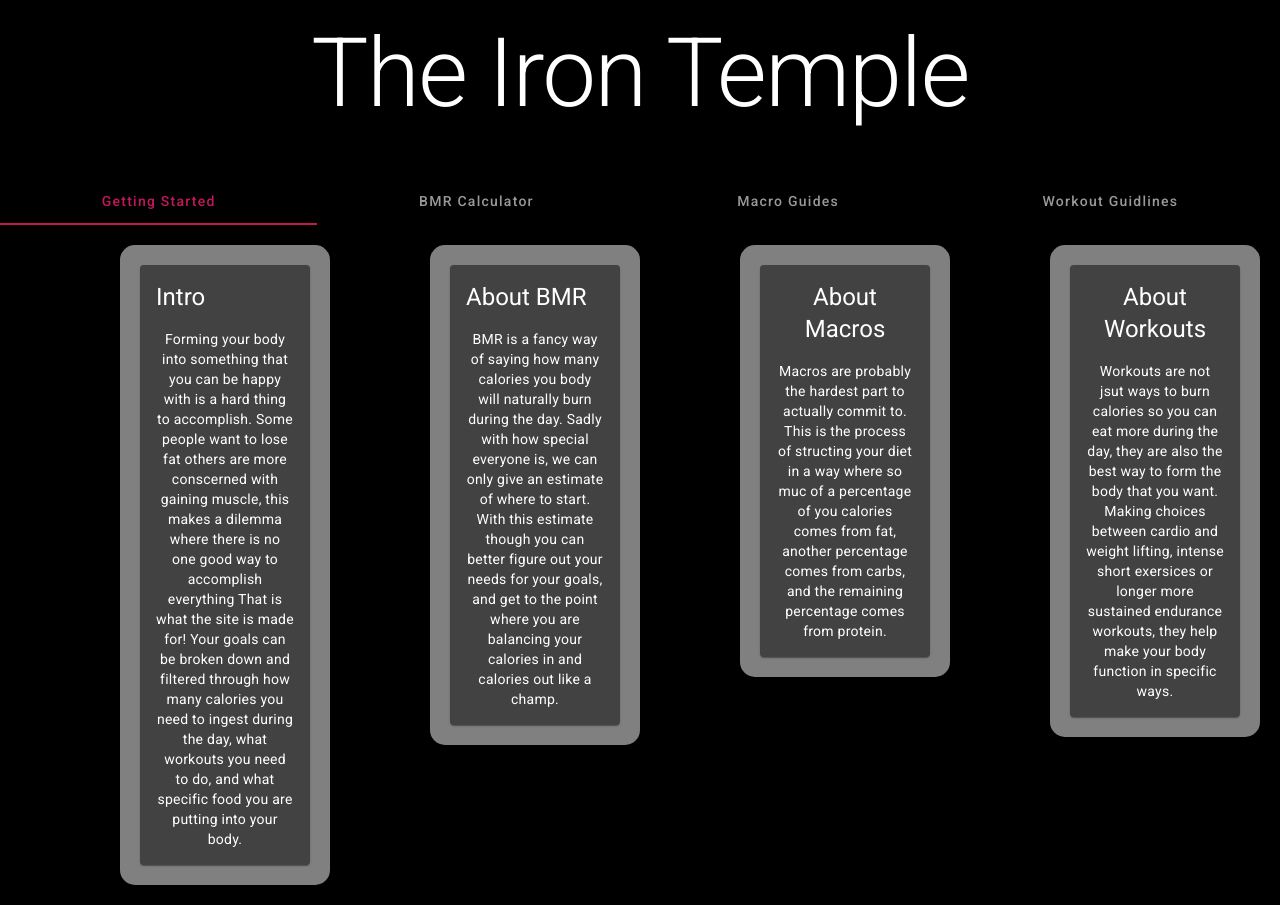
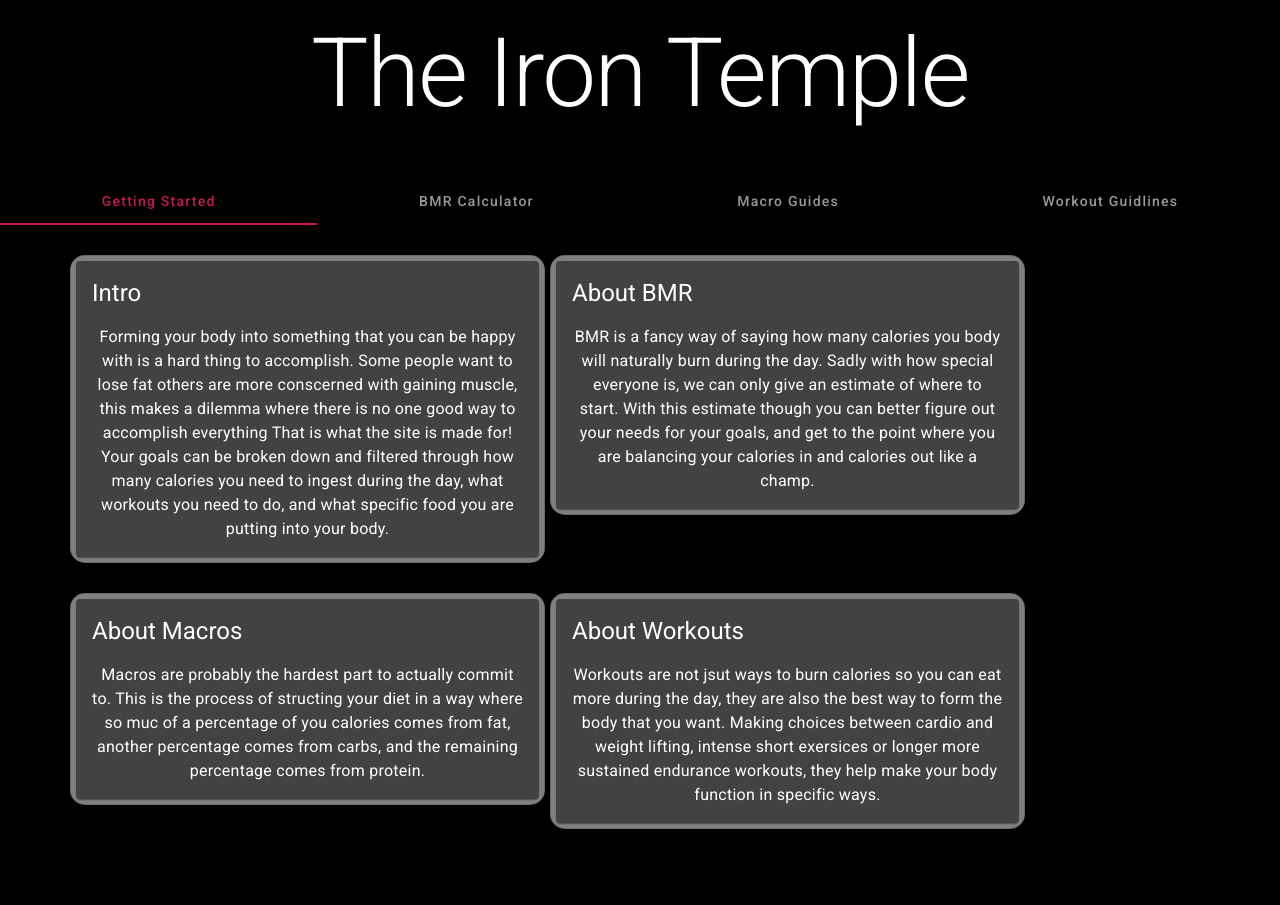
Before and after one commit to Collinblane13/project, an Angular app: page / in a window 1280 px wide. After the commit the page ends 829 px from the top, so only its background shows below. Built offline with nearby package versions, Linux system fonts and the light colour scheme.

Commit message:
Update for laptop

```diff
--- a/angular.json
+++ b/angular.json
@@ -35,6 +35,7 @@
               "src/assets"
             ],
             "styles": [
+              "node_modules/bootstrap/dist/css/bootstrap.min.css",
               "@angular/material/prebuilt-themes/pink-bluegrey.css",
               "src/styles.css"
             ],
--- a/package.json
+++ b/package.json
@@ -20,6 +20,9 @@
     "@angular/platform-browser": "^17.2.0",
     "@angular/platform-browser-dynamic": "^17.2.0",
     "@angular/router": "^17.2.0",
+    "@ng-bootstrap/ng-bootstrap": "^16.0.0",
+    "@popperjs/core": "^2.11.8",
+    "bootstrap": "^5.3.2",
     "rxjs": "~7.8.0",
     "tslib": "^2.3.0",
     "zone.js": "~0.14.3"
@@ -28,6 +31,7 @@
     "@angular-devkit/build-angular": "^17.2.0",
     "@angular/cli": "^17.2.0",
     "@angular/compiler-cli": "^17.2.0",
+    "@angular/localize": "^17.2.0",
     "@types/jasmine": "~5.1.0",
     "jasmine-core": "~5.1.0",
     "karma": "~6.4.0",
--- a/src/app/app.component.html
+++ b/src/app/app.component.html
@@ -37,8 +37,9 @@
     <main>
         <mat-tab-group animationDuration="0ms">
             <mat-tab label="Getting Started">
-                <div class="flex">
-                    <div class="card">
+                <div class="container">
+                    <div class="row">
+                        <div class="card col-lg-5 col-12">
                             <mat-card>
                                 <mat-card-header>
                                     <h1>Intro</h1>
@@ -53,7 +54,7 @@
                                 </mat-card-content>
                             </mat-card>
                         </div>
-                    <div class="card">
+                        <div class="card col-lg-5 col-12">
                             <mat-card>
                                 <mat-card-header>
                                     <h1>About BMR</h1>
@@ -67,7 +68,7 @@
                                 </mat-card-content>
                             </mat-card>
                         </div>
-                    <div class="card">
+                        <div class="card col-lg-5 col-12">
                             <mat-card>
                                 <mat-card-header>
                                     <h1>About Macros</h1>
@@ -81,7 +82,7 @@
                                 </mat-card-content>
                             </mat-card>
                         </div>
-                    <div class="card">
+                        <div class="card col-lg-5 col-12">
                             <mat-card>
                                 <mat-card-header>
                                     <h1>About Workouts</h1>
@@ -96,11 +97,13 @@
                             </mat-card>
                         </div>
                     </div>
+                </div>
             </mat-tab>
             <mat-tab label="BMR Calculator">
                 <p class="mat-headline-2 center">Calories You Need to:</p>
-                <div class="flexbmr">
-                    <div class="card">
+                <div class="container">
+                    <div class="row">
+                        <div class="card col-lg-3 col-12">
                             <mat-card>
                                 <mat-card-header>
                                     <h1>Lose</h1>
@@ -110,7 +113,7 @@
                                 </mat-card-content>
                             </mat-card>
                         </div>
-                    <div class="card">
+                        <div class="card col-lg-3 col-12">
                             <mat-card>
                                 <mat-card-header>
                                     <h1>Maintain</h1>
@@ -120,7 +123,7 @@
                                 </mat-card-content>
                             </mat-card>
                         </div>
-                    <div class="card">
+                        <div class="card col-lg-3 col-12">
                             <mat-card>
                                 <mat-card-header>
                                     <h1>Gain</h1>
@@ -130,10 +133,8 @@
                                 </mat-card-content>
                             </mat-card>
                         </div>
-                </div>
-                <p class="mat-headline-2 center">What Is your?</p>
-                    <div class="flexbmr">
-                        <div class="card">
+                        <p class="mat-headline-2 center col-12">What Is your?</p>
+                            <div class="card col-lg-3 col-12">
                                 <mat-card>
                                     <mat-card-header>
                                         <h2>Weight?</h2>
@@ -152,7 +153,7 @@
                                     </mat-card-content>
                                 </mat-card>
                             </div>
-                        <div class="card">
+                            <div class="card col-lg-3 col-12">
                                 <mat-card>
                                     <mat-card-header>
                                         <h2>Height?</h2>
@@ -171,7 +172,7 @@
                                     </mat-card-content>
                                 </mat-card>
                             </div>
-                        <div class="card">
+                            <div class="card col-lg-3 col-12">
                                 <mat-card>
                                     <mat-card-header>
                                         <h2>Age and Gender?</h2>
@@ -194,11 +195,13 @@
                     <div class="center">
                         <button mat-raised-button color="primary" (click)="onClick()">Submit</button>
                     </div>
+                </div>
             </mat-tab>
             <mat-tab label="Macro Guides">
                 <p class="mat-headline-2 center">How should you Balance Your Diet?</p>
-                <div class="flexmacro">
-                    <div class="cardmacro">
+                <div class="container">
+                    <div class="row">
+                        <div class="card col-lg-3 col-12">
                             <mat-card>
                                 <mat-card-header>
                                     <h2>Carbs 45%-65%</h2>
@@ -212,7 +215,7 @@
                                 </mat-card-content>
                             </mat-card>
                         </div>
-                    <div class="cardmacro">
+                        <div class="card col-lg-3 col-12">
                             <mat-card>
                                 <mat-card-header>
                                     <h2>Protein 10%-35%</h2>
@@ -225,7 +228,7 @@
                                 </mat-card-content>
                             </mat-card>
                         </div>
-                    <div class="cardmacro">
+                        <div class="card col-lg-3 col-12">
                             <mat-card>
                                 <mat-card-header>
                                     <h2>Fat 20%-35%</h2>
@@ -238,6 +241,7 @@
                                     </p>
                                 </mat-card-content>
                             </mat-card>
+                        </div>
                     </div>
                 </div>
             </mat-tab>
--- a/src/app/app.module.ts
+++ b/src/app/app.module.ts
@@ -12,6 +12,7 @@ import {MatFormFieldModule} from '@angular/material/form-field';
 import { MatButtonModule } from '@angular/material/button';
 import { FormsModule } from '@angular/forms';
 import {MatListModule} from '@angular/material/list';
+import { NgbModule } from '@ng-bootstrap/ng-bootstrap';
 
 
 @NgModule({
@@ -28,7 +29,8 @@ import {MatListModule} from '@angular/material/list';
     MatFormFieldModule,
     MatButtonModule,
     FormsModule,
-    MatListModule
+    MatListModule,
+    NgbModule
   ],
   providers: [
     provideAnimationsAsync()
--- a/src/main.ts
+++ b/src/main.ts
@@ -1,3 +1,5 @@
+/// <reference types="@angular/localize" />
+
 import { platformBrowserDynamic } from '@angular/platform-browser-dynamic';
 
 import { AppModule } from './app/app.module';
--- a/src/styles.css
+++ b/src/styles.css
@@ -22,11 +22,10 @@ header {margin: 25px; text-align: center; color:white;}
 }
 
 .card{
-    padding:20px;
+    padding: 5px;
     height: 100%;
-    width: 400px;
-    max-width: 300px;
-    margin-left: 100px;
+    margin-top: 30px;
+    margin-right: 5px;
     background-color: grey;
     color: white;
     text-align: center;
--- a/tsconfig.app.json
+++ b/tsconfig.app.json
@@ -3,7 +3,9 @@
   "extends": "./tsconfig.json",
   "compilerOptions": {
     "outDir": "./out-tsc/app",
-    "types": []
+    "types": [
+      "@angular/localize"
+    ]
   },
   "files": [
     "src/main.ts"
```
Also changed, not shown: 2 other files (tests, documents, lock files or other folders). Lines whose indentation alone changed are shown as unchanged.
